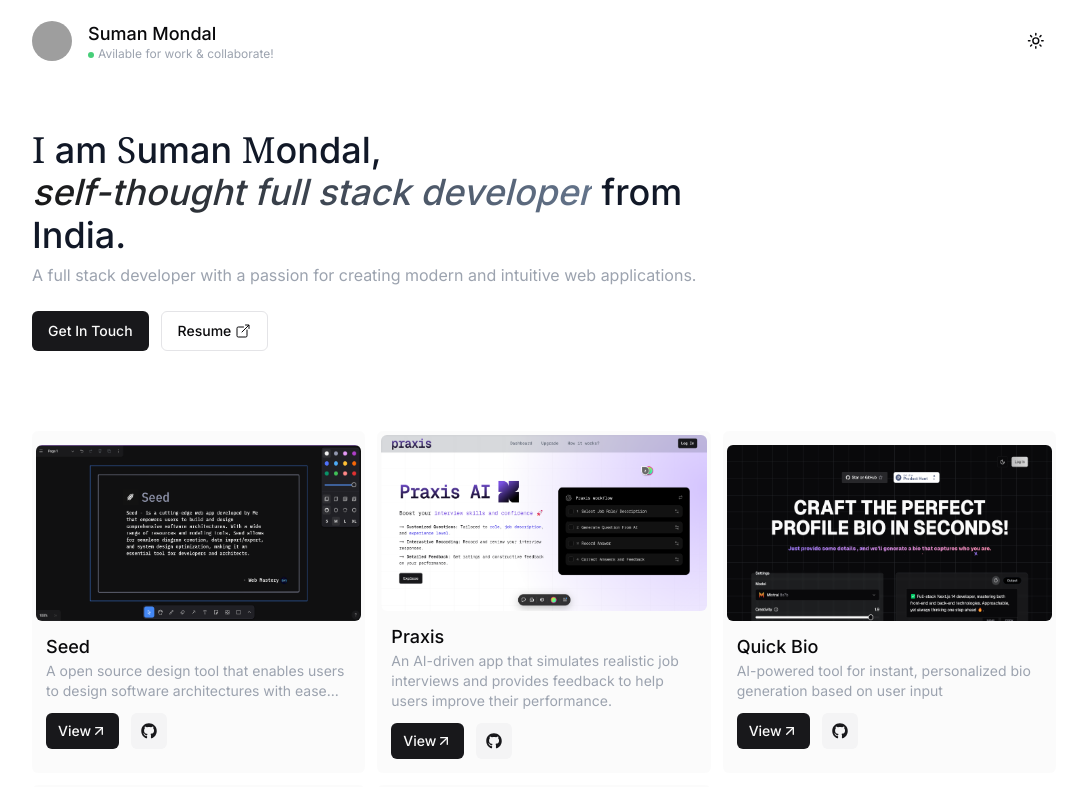
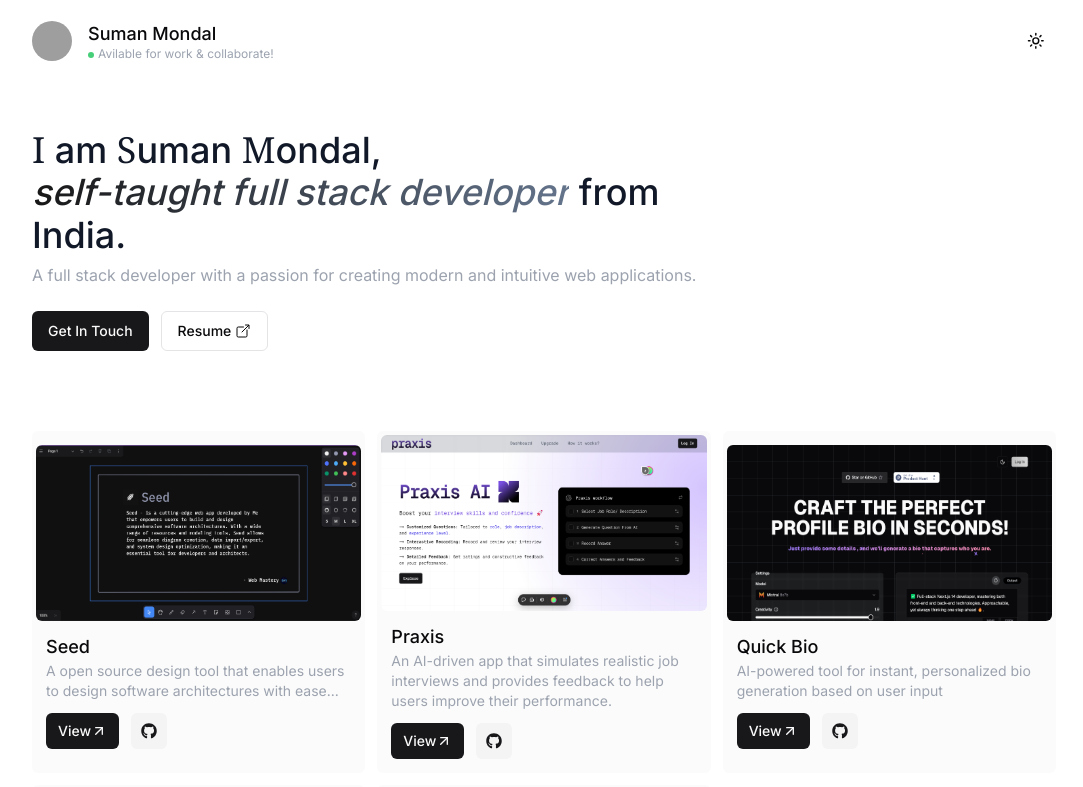
Before and after one commit to suman-3/suman, a Next.js app: page / in a window 1280 px wide. Shown: the top 787 px of the page, without its empty margins (96-1179 px from the left). Built offline with nearby package versions, Linux system fonts and the light colour scheme; grey boxes are pictures that could not be loaded.

Commit message:
taught spelling fix

```diff
--- a/components/hero.tsx
+++ b/components/hero.tsx
@@ -41,7 +41,7 @@ export default function Hero() {
           <span className="font-serif">S</span>uman{" "}
           <span className="font-serif">M</span>ondal,{" "}
           <span className="animate-text-gradient sm:inline-flex bg-gradient-to-r from-neutral-900 via-slate-500 to-neutral-500 bg-[200%_auto] bg-clip-text leading-tight text-transparent dark:from-neutral-100 dark:via-slate-400 dark:to-neutral-400 italic">
-            self-thought full stack developer
+            self-taught full stack developer
           </span>{" "}
           from <span className="font-medium">India.</span>
         </h2>
```
